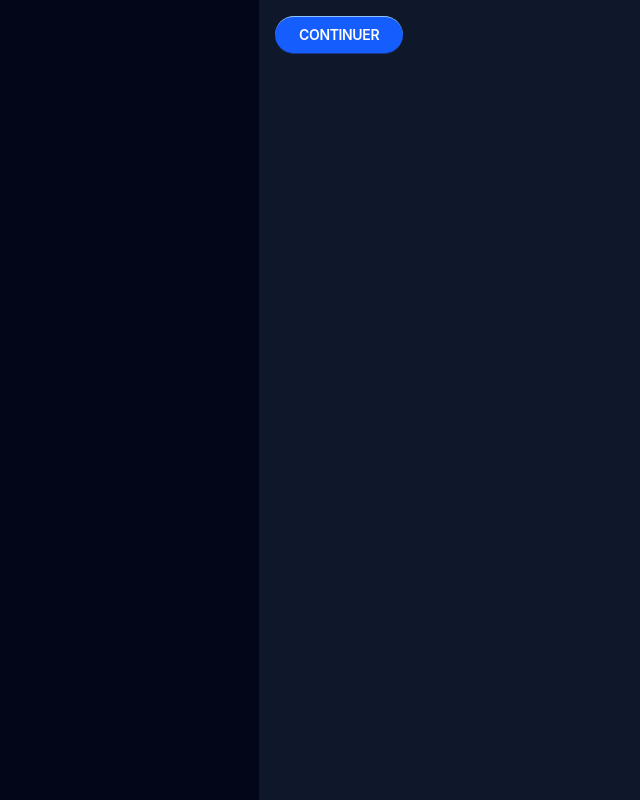
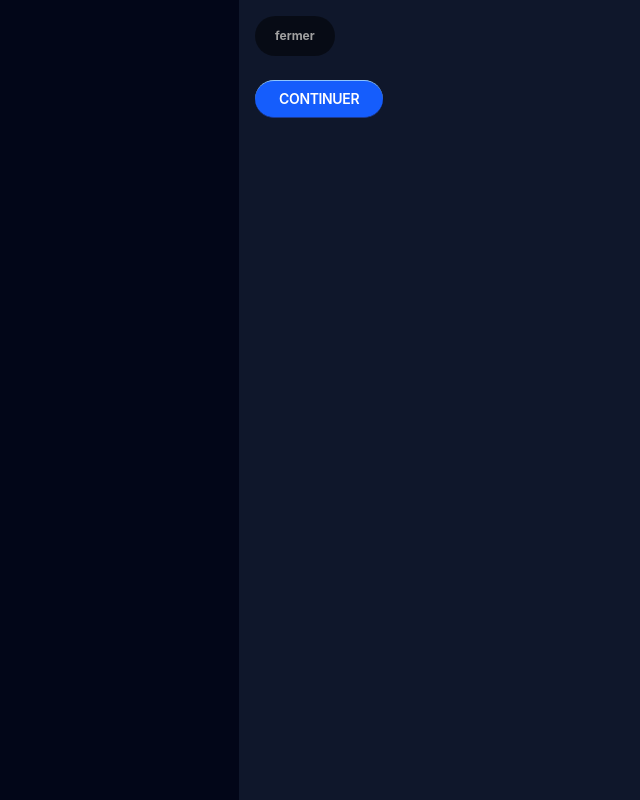
Before and after one commit to Codegithub2024/Gestion-formation, a React (Vite) app: page / in a window 1280 px wide. Shown: the whole page, without its empty margins (61-701 px from the left). Built offline with nearby package versions, Linux system fonts and the light colour scheme.

Commit message:
sidebar animation with gsap

```diff
--- a/package.json
+++ b/package.json
@@ -10,10 +10,12 @@
     "preview": "vite preview"
   },
   "dependencies": {
+    "@gsap/react": "^2.1.2",
     "@tailwindcss/vite": "^4.2.2",
+    "gsap": "^3.14.2",
     "react": "^19.2.4",
     "react-dom": "^19.2.4",
-    "react-router": "^7.14.0",
+    "react-router-dom": "^7.14.0",
     "tailwindcss": "^4.2.2"
   },
   "devDependencies": {
--- a/src/App.tsx
+++ b/src/App.tsx
@@ -1,15 +1,54 @@
-import { Routes, Route, BrowserRouter, NavLink } from "react-router";
+import { useEffect, useRef, useState } from "react";
+import { Routes, Route, BrowserRouter, NavLink } from "react-router-dom";
+import gsap from "gsap";
+import { useGSAP } from "@gsap/react";
+
+gsap.registerPlugin(useGSAP);
 
 function App() {
+  const [isOpen, setIsOpen] = useState<boolean>(() => {
+    const saved = localStorage.getItem("isOpen");
+    return saved !== null ? JSON.parse(saved) : "false";
+  });
+  const asideRef = useRef(null);
+  const mainRef = useRef(null);
+
+  useEffect(() => {
+    localStorage.setItem("isOpen", JSON.stringify(isOpen));
+  }, [isOpen]);
+
+  console.log(isOpen);
+
+  useGSAP(() => {
+    gsap.to(asideRef.current, {
+      width: isOpen ? "300px" : "0px",
+      padding: isOpen ? "1rem" : "0px",
+      duration: 0.4,
+      ease: "power2.out",
+    });
+  }, [isOpen]);
+
   return (
     <BrowserRouter>
       <Routes>
         <Route
           path=""
           element={
-            <div className="bg-slate-900 h-screen flex justify-start">
-              <aside className="flex flex-col p-3 bg-slate-950 min-w-xs"></aside>
-              <main className="flex flex-col p-4">
+            <div
+              ref={mainRef}
+              className="bg-slate-900 h-screen flex justify-start"
+            >
+              <aside
+                ref={asideRef}
+                className={`good flex flex-col bg-slate-950 ${isOpen ? "w-75 p-3" : "w-0"} `}
+              ></aside>
+              <main className="flex flex-col p-4 gap-6">
+                <button
+                  onClick={() => setIsOpen(!isOpen)}
+                  className="flex justify-center items-center p-3 px-5 cursor-pointer text-xs w-fit text-neutral-400 font-bold rounded-full bg-black/50"
+                >
+                  {isOpen ? "fermer" : "ouvrir"}
+                </button>
                 <NavLink to="/home" className="w-fit">
                   <button className="p-2 px-6 text-white rounded-full bg-blue-600 border-t border-t-blue-300 border-b border-b-blue-900 font-semibold tracking-tight leading-tight cursor-pointer hover:bg-blue-500 hover:shadow-[0_0_12px_0_#4C8DF6] ease-out transition-all duration-200 flex justify-center items-center uppercase hover:text-white text-sm h-9.5">
                     Continuer
```
Also changed, not shown: 1 other file (tests, documents, lock files or other folders).
